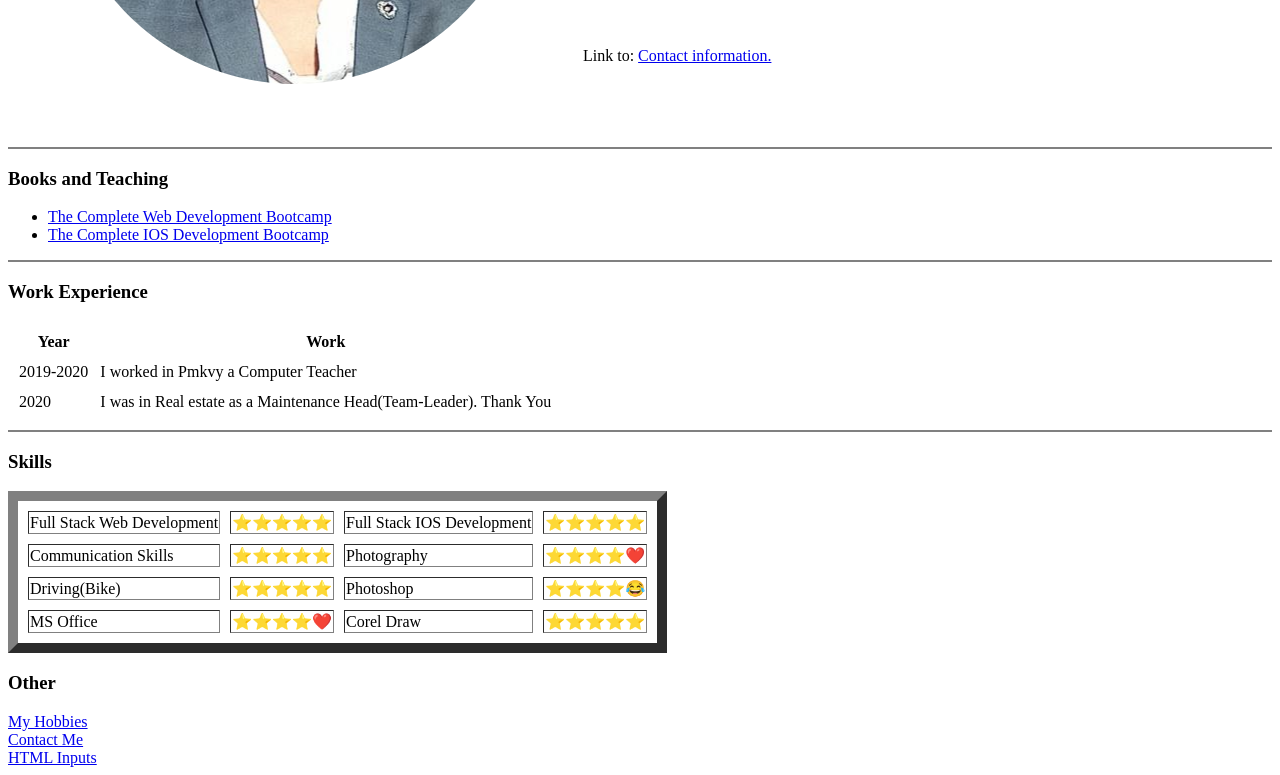
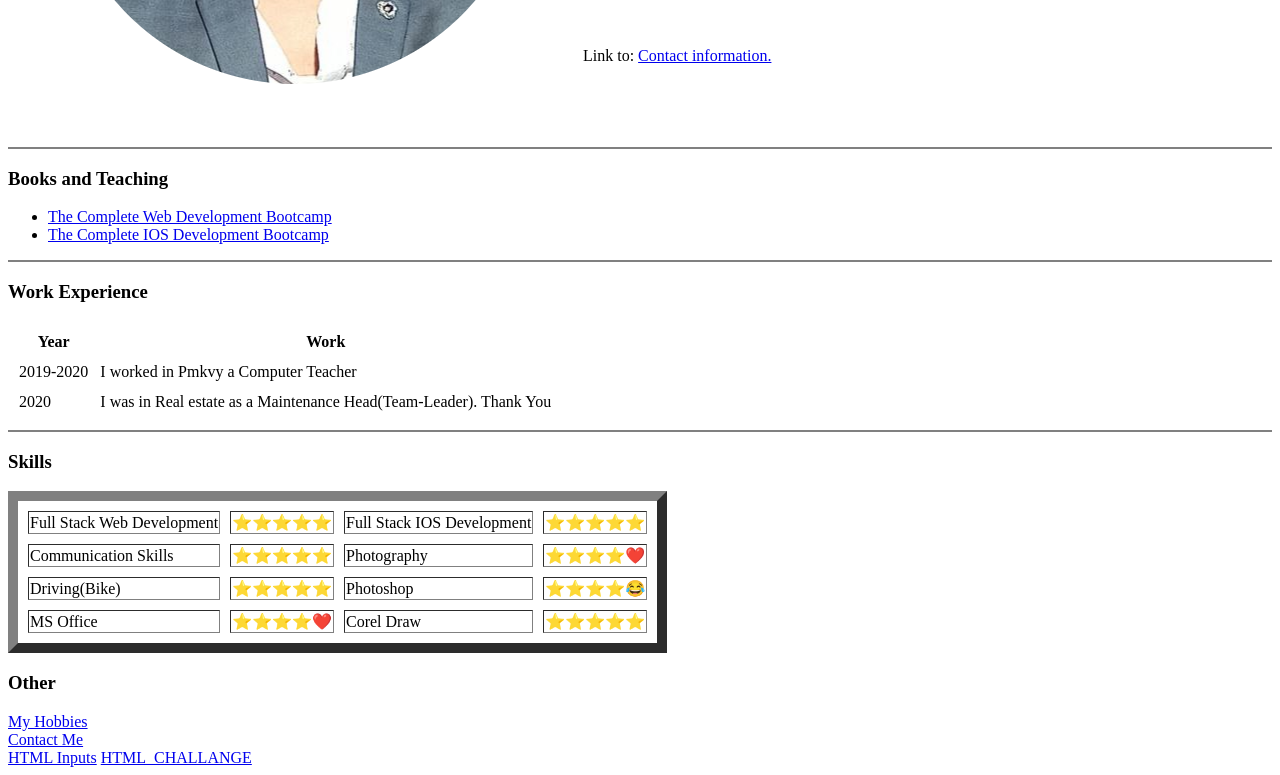
Before and after one commit to Suman-Kumar-62070/cv, a plain HTML site: page index.html in a window 1280 px wide. Shown: the part 447-1222 px from the top of the page. Drawn offline with Linux system fonts and the light colour scheme.

Commit message:
1st update on this code regarding 124th line about HTML_Challange

```diff
--- a/index.html
+++ b/index.html
@@ -121,6 +121,7 @@
     <a href="hobbies.html" ping="">My Hobbies</a> <br>
     <a href="contact.html">Contact Me</a> <br>
     <a href="inputs.html">HTML Inputs</a>
+    <a href="HTML_CHALLANGE.html">HTML_CHALLANGE</a>
 </body>
 
 </html>
```
